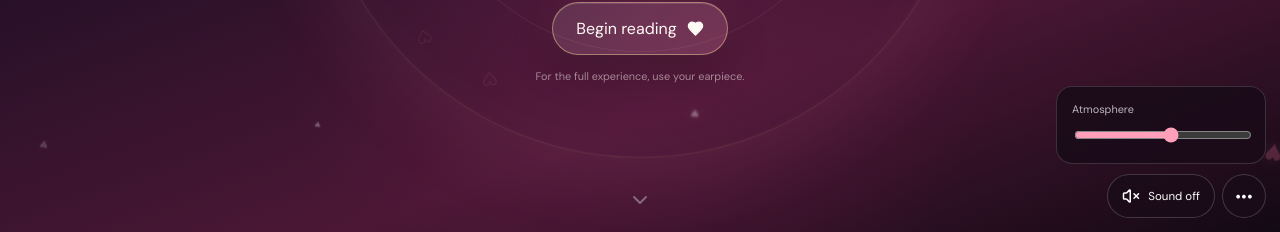
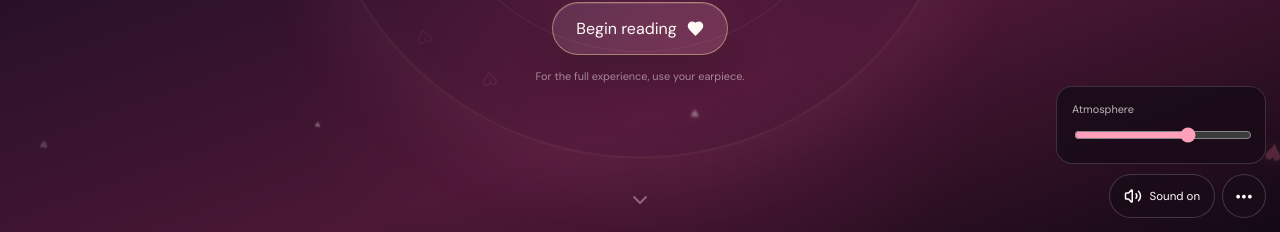
Before and after one commit to FxChappa/letter-to-her-heart, a React (Vite) app: page / in a window 1280 px wide. Both pictures are taken after a click on the button "•••". Shown: the part 568-800 px from the top of the page. Built offline with nearby package versions, Linux system fonts and the light colour scheme.

Commit message:
Refine autoplay and chapter encouragements

```diff
--- a/src/main.tsx
+++ b/src/main.tsx
@@ -11,15 +11,59 @@ import { chapters4 } from './chapters4';
 import { secondLetter } from './secondLetter';
 
 const firstLetter: Chapter[] = [...chapters1, ...chapters2, ...chapters3, ...chapters4];
-const messages = ['Keep going, beautiful.','I’m right here with you.','There’s more on my heart.','You look beautiful reading this.','Thank you for holding my heart gently.','Don’t stop now, Santana.','This next part matters.','Still with me, beautiful?'];
+
+const messages = [
+  'Keep going, beautiful.',
+  'I’m right here with you.',
+  'Take your time with this part.',
+  'You have no idea how much you mean to me.',
+  'Still reading? Good. I have more to say.',
+  'I hope you’re smiling right now.',
+  'This part came straight from my heart.',
+  'Stay with me, Santana.',
+  'You deserve to hear every word.',
+  'I meant every line you just read.',
+  'There is still more of us ahead.',
+  'I hope you can feel me beside you.',
+  'You are worth being intentional about.',
+  'Don’t rush this one, beautiful.',
+  'This is me choosing honesty with you.',
+  'Thank you for giving my heart your time.',
+  'I’m smiling just imagining you reading this.',
+  'You make all of this worth saying.',
+  'The next part matters to me.',
+  'I hope this feels like a hug from me.',
+  'You are deeply loved, Santana.',
+  'Still here? Then come a little closer.',
+  'I’m not finished loving on you yet.',
+  'You make my future feel warmer.',
+  'I hope your heart feels safe here.',
+  'There’s another piece of me waiting.',
+  'This is the part nobody else gets.',
+  'You and me. Keep going.',
+  'I hope I get to tell you this in person.',
+  'You’re holding a very private piece of me.',
+  'I hope you feel chosen in these words.',
+  'There’s still more I want you to know.',
+  'Come a little further into my heart.',
+  'I’m grateful it’s you reading this.',
+  'This is me, with nothing hidden.',
+  'Keep this moment between us.',
+  'I hope one day we reread this together.',
+  'You’re almost at another piece of us.',
+  'Thank you for staying with me.',
+  'One more piece of my heart, beautiful.'
+];
+
 const normalize = (value: string) => value.toLowerCase().replace(/[’‘`]/g, "'").replace(/[^a-z0-9\s']/g, '').replace(/\s+/g, ' ').trim();
 
 function useAmbientAudio() {
   const contextRef = useRef<AudioContext | null>(null);
   const masterRef = useRef<GainNode | null>(null);
   const schedulerRef = useRef<number | null>(null);
+  const startingRef = useRef<Promise<boolean> | null>(null);
   const [playing, setPlaying] = useState(false);
-  const [volume, setVolumeState] = useState(0.42);
+  const [volume, setVolumeState] = useState(0.52);
 
   const scheduleChord = (context: AudioContext, destination: AudioNode, index: number) => {
     const progressions = [[146.83,174.61,220,261.63],[130.81,164.81,196,246.94],[110,146.83,174.61,220],[123.47,146.83,185,220]];
@@ -32,56 +76,111 @@ function useAmbientAudio() {
       oscillator.type = noteIndex === 0 ? 'sine' : 'triangle';
       oscillator.frequency.setValueAtTime(frequency / (noteIndex === 0 ? 2 : 1), now);
       oscillator.detune.setValueAtTime((noteIndex - 1.5) * 2.2, now);
-      filter.type = 'lowpass'; filter.frequency.setValueAtTime(760 + noteIndex * 90, now); filter.Q.value = 0.35;
+      filter.type = 'lowpass';
+      filter.frequency.setValueAtTime(760 + noteIndex * 90, now);
+      filter.Q.value = 0.35;
       gain.gain.setValueAtTime(0.0001, now);
       gain.gain.exponentialRampToValueAtTime(noteIndex === 0 ? 0.09 : 0.034, now + 2.2);
       gain.gain.exponentialRampToValueAtTime(0.0001, now + 11.8);
       oscillator.connect(filter).connect(gain).connect(destination);
-      oscillator.start(now); oscillator.stop(now + 12);
+      oscillator.start(now);
+      oscillator.stop(now + 12);
     });
     const shimmer = context.createOscillator();
     const shimmerGain = context.createGain();
-    shimmer.type = 'sine'; shimmer.frequency.setValueAtTime(chord[2] * 2, now + 1.5);
+    shimmer.type = 'sine';
+    shimmer.frequency.setValueAtTime(chord[2] * 2, now + 1.5);
     shimmerGain.gain.setValueAtTime(0.0001, now + 1.5);
     shimmerGain.gain.exponentialRampToValueAtTime(0.014, now + 2.1);
     shimmerGain.gain.exponentialRampToValueAtTime(0.0001, now + 5.8);
-    shimmer.connect(shimmerGain).connect(destination); shimmer.start(now + 1.5); shimmer.stop(now + 6);
+    shimmer.connect(shimmerGain).connect(destination);
+    shimmer.start(now + 1.5);
+    shimmer.stop(now + 6);
   };
 
   const stop = () => {
     if (schedulerRef.current !== null) window.clearInterval(schedulerRef.current);
     schedulerRef.current = null;
-    const context = contextRef.current; const master = masterRef.current;
+    startingRef.current = null;
+    const context = contextRef.current;
+    const master = masterRef.current;
     if (context && master) {
       master.gain.cancelScheduledValues(context.currentTime);
       master.gain.setValueAtTime(Math.max(master.gain.value, 0.0001), context.currentTime);
-      master.gain.exponentialRampToValueAtTime(0.0001, context.currentTime + 0.9);
-      window.setTimeout(() => void context.close(), 1000);
+      master.gain.exponentialRampToValueAtTime(0.0001, context.currentTime + 0.7);
+      window.setTimeout(() => void context.close(), 800);
+    } else if (context) {
+      void context.close();
     }
-    contextRef.current = null; masterRef.current = null; setPlaying(false);
+    contextRef.current = null;
+    masterRef.current = null;
+    setPlaying(false);
   };
 
-  const start = async () => {
-    if (playing) return;
-    const AudioContextClass = window.AudioContext ?? (window as typeof window & { webkitAudioContext?: typeof AudioContext }).webkitAudioContext;
-    if (!AudioContextClass) return;
-    const context = new AudioContextClass(); await context.resume();
-    const master = context.createGain(); const compressor = context.createDynamicsCompressor(); const warmFilter = context.createBiquadFilter();
-    warmFilter.type = 'lowpass'; warmFilter.frequency.value = 1350; warmFilter.Q.value = 0.3;
-    compressor.threshold.value = -24; compressor.knee.value = 20; compressor.ratio.value = 3; compressor.attack.value = 0.1; compressor.release.value = 0.75;
-    master.gain.setValueAtTime(0.0001, context.currentTime);
-    master.connect(warmFilter).connect(compressor).connect(context.destination);
-    master.gain.exponentialRampToValueAtTime(volume, context.currentTime + 2.2);
-    let chordIndex = 0; scheduleChord(context, master, chordIndex++);
-    schedulerRef.current = window.setInterval(() => scheduleChord(context, master, chordIndex++), 9400);
-    contextRef.current = context; masterRef.current = master; setPlaying(true);
+  const start = async (): Promise<boolean> => {
+    if (contextRef.current?.state === 'running' && schedulerRef.current !== null) {
+      setPlaying(true);
+      return true;
+    }
+    if (startingRef.current) return startingRef.current;
+
+    const attempt = (async () => {
+      const AudioContextClass = window.AudioContext ?? (window as typeof window & { webkitAudioContext?: typeof AudioContext }).webkitAudioContext;
+      if (!AudioContextClass) return false;
+
+      const context = new AudioContextClass();
+      try {
+        await context.resume();
+      } catch {
+        void context.close();
+        return false;
+      }
+
+      if (context.state !== 'running') {
+        void context.close();
+        return false;
+      }
+
+      const master = context.createGain();
+      const compressor = context.createDynamicsCompressor();
+      const warmFilter = context.createBiquadFilter();
+      warmFilter.type = 'lowpass';
+      warmFilter.frequency.value = 1350;
+      warmFilter.Q.value = 0.3;
+      compressor.threshold.value = -24;
+      compressor.knee.value = 20;
+      compressor.ratio.value = 3;
+      compressor.attack.value = 0.1;
+      compressor.release.value = 0.75;
+      master.gain.setValueAtTime(0.0001, context.currentTime);
+      master.connect(warmFilter).connect(compressor).connect(context.destination);
+      master.gain.exponentialRampToValueAtTime(volume, context.currentTime + 1.6);
+
+      let chordIndex = 0;
+      scheduleChord(context, master, chordIndex++);
+      schedulerRef.current = window.setInterval(() => scheduleChord(context, master, chordIndex++), 9400);
+      contextRef.current = context;
+      masterRef.current = master;
+      setPlaying(true);
+      return true;
+    })();
+
+    startingRef.current = attempt;
+    const result = await attempt;
+    startingRef.current = null;
+    return result;
   };
 
   const setVolume = (nextVolume: number) => {
     setVolumeState(nextVolume);
-    const context = contextRef.current; const master = masterRef.current;
-    if (context && master) { master.gain.cancelScheduledValues(context.currentTime); master.gain.linearRampToValueAtTime(nextVolume, context.currentTime + 0.18); }
+    const context = contextRef.current;
+    const master = masterRef.current;
+    if (context && master) {
+      master.gain.cancelScheduledValues(context.currentTime);
+      master.gain.linearRampToValueAtTime(nextVolume, context.currentTime + 0.18);
+    }
   };
+
   useEffect(() => () => stop(), []);
   return { playing, volume, start, stop, setVolume };
 }
@@ -95,44 +194,174 @@ function ChapterCard({ chapter, index, phase }: { chapter: Chapter; index: numbe
 }
 
 function App() {
-  const [entered, setEntered] = useState(false); const [progress, setProgress] = useState(0); const [controlsOpen, setControlsOpen] = useState(false);
-  const [answer, setAnswer] = useState(''); const [unlockError, setUnlockError] = useState(false); const [hint, setHint] = useState(0);
-  const [unlocked, setUnlocked] = useState(false); const [unlocking, setUnlocking] = useState(false); const [toast, setToast] = useState<string | null>(null);
-  const seenChapters = useRef(new Set<string>()); const toastTimer = useRef<number | null>(null);
+  const [entered, setEntered] = useState(false);
+  const [progress, setProgress] = useState(0);
+  const [controlsOpen, setControlsOpen] = useState(false);
+  const [answer, setAnswer] = useState('');
+  const [unlockError, setUnlockError] = useState(false);
+  const [hint, setHint] = useState(0);
+  const [unlocked, setUnlocked] = useState(false);
+  const [unlocking, setUnlocking] = useState(false);
+  const [toast, setToast] = useState<string | null>(null);
+  const seenChapters = useRef(new Set<string>());
+  const toastTimer = useRef<number | null>(null);
+  const messageIndex = useRef(0);
   const { playing, volume, start, stop, setVolume } = useAmbientAudio();
-  const hearts = useMemo(() => Array.from({ length: 34 }, (_, index) => ({ id:index,left:`${(index*29+4)%100}%`,delay:`-${(index*.83)%14}s`,duration:`${8+(index%7)*1.2}s`,size:`${10+(index%6)*4}px`,drift:`${-22+(index%9)*6}px`,opacity:`${.12+(index%5)*.06}`,symbol:index%4===0?'♡':'♥' })), []);
 
-  useEffect(() => { const onScroll=()=>{const maximum=document.documentElement.scrollHeight-window.innerHeight;setProgress(maximum>0?Math.min(100,(window.scrollY/maximum)*100):0)};onScroll();window.addEventListener('scroll',onScroll,{passive:true});return()=>window.removeEventListener('scroll',onScroll)},[]);
+  const hearts = useMemo(() => Array.from({ length: 34 }, (_, index) => ({
+    id:index,left:`${(index*29+4)%100}%`,delay:`-${(index*.83)%14}s`,duration:`${8+(index%7)*1.2}s`,size:`${10+(index%6)*4}px`,drift:`${-22+(index%9)*6}px`,opacity:`${.12+(index%5)*.06}`,symbol:index%4===0?'♡':'♥'
+  })), []);
+
+  const burstParticles = useMemo(() => Array.from({ length: 16 }, (_, index) => {
+    const angle = (Math.PI * 2 * index) / 16;
+    const distance = 42 + (index % 4) * 9;
+    return {
+      id: index,
+      x: `${Math.cos(angle) * distance}px`,
+      y: `${Math.sin(angle) * distance}px`,
+      r: `${index * 41 - 90}deg`,
+      delay: `${(index % 4) * 0.035}s`,
+      size: `${10 + (index % 5) * 2}px`,
+      symbol: index % 3 === 0 ? '♡' : '♥'
+    };
+  }), []);
+
   useEffect(() => {
-    const elements=Array.from(document.querySelectorAll<HTMLElement>('[data-reveal]'));
-    const observer=new IntersectionObserver(entries=>entries.forEach(entry=>{if(!entry.isIntersecting)return;const element=entry.target as HTMLElement;element.classList.add('is-visible');const id=element.dataset.chapter;if(id&&!seenChapters.current.has(id)){seenChapters.current.add(id);if(seenChapters.current.size>1){setToast(messages[(seenChapters.current.size-2)%messages.length]);if(toastTimer.current)window.clearTimeout(toastTimer.current);toastTimer.current=window.setTimeout(()=>setToast(null),3000)}}}),{threshold:.32,rootMargin:'0px 0px -18% 0px'});
-    elements.forEach(element=>observer.observe(element));return()=>observer.disconnect();
-  },[unlocked]);
+    let active = true;
+    const events: Array<keyof WindowEventMap> = ['pointerdown', 'touchstart', 'keydown', 'wheel', 'scroll'];
+    const removeFallbacks = () => events.forEach(eventName => window.removeEventListener(eventName, attemptFromGesture));
+    const attemptFromGesture = () => { void attemptStart(); };
+    const attemptStart = async () => {
+      if (!active) return;
+      const started = await start();
+      if (started) removeFallbacks();
+    };
 
-  const begin=async()=>{setEntered(true);await start();window.setTimeout(()=>document.getElementById('letter')?.scrollIntoView({behavior:'smooth'}),350)};
-  const submitUnlock=(event:FormEvent)=>{event.preventDefault();const accepted=['i want a lifetime of nights with you','a lifetime of nights with you','lifetime of nights with you'];if(!accepted.includes(normalize(answer))){setUnlockError(true);window.setTimeout(()=>setUnlockError(false),650);return}setUnlocking(true);window.setTimeout(()=>{setUnlocked(true);setUnlocking(false);setToast('You remembered. ❤️');window.setTimeout(()=>{document.getElementById('second-letter')?.scrollIntoView({behavior:'smooth'});window.setTimeout(()=>setToast(null),2500)},350)},1300)};
+    void attemptStart();
+    events.forEach(eventName => window.addEventListener(eventName, attemptFromGesture, { passive: true }));
+    return () => {
+      active = false;
+      removeFallbacks();
+    };
+  }, []);
 
-  return <main className={entered?'experience experience--entered':'experience'}>
-    <div className="progress" style={{transform:`scaleX(${progress/100})`}} aria-hidden="true"/><div className="grain" aria-hidden="true"/>
+  useEffect(() => {
+    const onScroll = () => {
+      const maximum = document.documentElement.scrollHeight - window.innerHeight;
+      setProgress(maximum > 0 ? Math.min(100, (window.scrollY / maximum) * 100) : 0);
+    };
+    onScroll();
+    window.addEventListener('scroll', onScroll, { passive: true });
+    return () => window.removeEventListener('scroll', onScroll);
+  }, []);
+
+  useEffect(() => {
+    const elements = Array.from(document.querySelectorAll<HTMLElement>('[data-reveal]'));
+    const observer = new IntersectionObserver(entries => entries.forEach(entry => {
+      if (!entry.isIntersecting) return;
+      const element = entry.target as HTMLElement;
+      element.classList.add('is-visible');
+      const id = element.dataset.chapter;
+      if (id && !seenChapters.current.has(id)) {
+        seenChapters.current.add(id);
+        if (seenChapters.current.size > 1) {
+          const nextMessage = messages[messageIndex.current];
+          messageIndex.current += 1;
+          if (nextMessage) {
+            setToast(nextMessage);
+            if (toastTimer.current) window.clearTimeout(toastTimer.current);
+            toastTimer.current = window.setTimeout(() => setToast(null), 3200);
+          }
+        }
+      }
+    }), { threshold: .32, rootMargin: '0px 0px -18% 0px' });
+    elements.forEach(element => observer.observe(element));
+    return () => observer.disconnect();
+  }, [unlocked]);
+
+  const begin = async () => {
+    setEntered(true);
+    await start();
+    window.setTimeout(() => document.getElementById('letter')?.scrollIntoView({ behavior: 'smooth' }), 350);
+  };
+
+  const submitUnlock = (event: FormEvent) => {
+    event.preventDefault();
+    const accepted = ['i want a lifetime of nights with you','a lifetime of nights with you','lifetime of nights with you'];
+    if (!accepted.includes(normalize(answer))) {
+      setUnlockError(true);
+      window.setTimeout(() => setUnlockError(false), 650);
+      return;
+    }
+    setUnlocking(true);
+    window.setTimeout(() => {
+      setUnlocked(true);
+      setUnlocking(false);
+      setToast('You remembered. ❤️');
+      window.setTimeout(() => {
+        document.getElementById('second-letter')?.scrollIntoView({ behavior: 'smooth' });
+        window.setTimeout(() => setToast(null), 2500);
+      }, 350);
+    }, 1300);
+  };
+
+  return <main className={entered ? 'experience experience--entered' : 'experience'}>
+    <div className="progress" style={{ transform: `scaleX(${progress / 100})` }} aria-hidden="true" />
+    <div className="grain" aria-hidden="true" />
     <section className="hero" aria-labelledby="page-title">
-      <div className="heart-rain" aria-hidden="true">{hearts.map(heart=><span key={heart.id} style={{left:heart.left,animationDelay:heart.delay,animationDuration:heart.duration,fontSize:heart.size,opacity:heart.opacity,'--drift':heart.drift} as React.CSSProperties}>{heart.symbol}</span>)}</div>
-      <div className="hero__halo hero__halo--outer" aria-hidden="true"/><div className="hero__halo hero__halo--inner" aria-hidden="true"/>
-      <div className="hero__content"><p className="kicker"><Sparkles size={14}/> Santana’s private space</p><h1 id="page-title">Letter to Her Heart<span aria-hidden="true">♥</span></h1><p className="intro-copy">You asked me to write you a letter. I could have sent a document like a normal person… but you know me. I build things. So I built this little space just for you.</p><p className="signature">— Aldane</p><button className="begin" type="button" onClick={begin}>Begin reading <Heart size={17} fill="currentColor"/></button><p className="sound-note">For the full experience, use your earpiece.</p></div>
-      <a className="scroll-hint" href="#letter" aria-label="Go to the letter"><ChevronDown/></a>
+      <div className="heart-rain" aria-hidden="true">{hearts.map(heart => <span key={heart.id} style={{ left:heart.left,animationDelay:heart.delay,animationDuration:heart.duration,fontSize:heart.size,opacity:heart.opacity,'--drift':heart.drift } as React.CSSProperties}>{heart.symbol}</span>)}</div>
+      <div className="hero__halo hero__halo--outer" aria-hidden="true" />
+      <div className="hero__halo hero__halo--inner" aria-hidden="true" />
+      <div className="hero__content">
+        <p className="kicker"><Sparkles size={14} /> Santana’s private space</p>
+        <h1 id="page-title">Letter to Her Heart<span aria-hidden="true">♥</span></h1>
+        <p className="intro-copy">You asked me to write you a letter. I could have sent a document like a normal person… but you know me. I build things. So I built this little space just for you.</p>
+        <p className="signature">— Aldane</p>
+        <button className="begin" type="button" onClick={begin}>Begin reading <Heart size={17} fill="currentColor" /></button>
+        <p className="sound-note">For the full experience, use your earpiece.</p>
+      </div>
+      <a className="scroll-hint" href="#letter" aria-label="Go to the letter"><ChevronDown /></a>
     </section>
+
     <section id="letter" className="letter" aria-label="First letter to Santana">
-      <div className="letter__opening" data-reveal><span>Written slowly. Meant to be felt.</span><Heart size={14} fill="currentColor"/></div>
-      {firstLetter.map((chapter,index)=><ChapterCard chapter={chapter} index={index} phase="first" key={`first-${chapter.title}`}/>)}
-      <section className={`unlock ${unlocking?'unlock--opening':''}`} data-reveal aria-labelledby="unlock-title">
-        <div className="unlock__hearts" aria-hidden="true">♡ ♥ ♡</div><LockKeyhole size={25}/><p className="unlock__eyebrow">One more chapter</p><h2 id="unlock-title">Complete the sentence…</h2><blockquote>“I don’t want another night with you…”</blockquote>
-        <form onSubmit={submitUnlock} className={unlockError?'unlock__form unlock__form--error':'unlock__form'}><label htmlFor="answer">Your answer</label><input id="answer" value={answer} onChange={event=>setAnswer(event.target.value)} autoComplete="off" placeholder="Finish the thought"/><button type="submit">Unlock the next letter <Heart size={16} fill="currentColor"/></button></form>
-        <button className="hint" type="button" onClick={()=>setHint(current=>Math.min(2,current+1))}>Need a hint?</button>{hint>0&&<p className="hint__text">{hint===1?'It is not about remembering one night.':'Think about how long I want us to have.'}</p>}{unlocking&&<div className="unlock__success"><Heart fill="currentColor"/><span>You remembered.</span></div>}
+      <div className="letter__opening" data-reveal><span>Written slowly. Meant to be felt.</span><Heart size={14} fill="currentColor" /></div>
+      {firstLetter.map((chapter,index) => <ChapterCard chapter={chapter} index={index} phase="first" key={`first-${chapter.title}`} />)}
+
+      <section className={`unlock ${unlocking ? 'unlock--opening' : ''}`} data-reveal aria-labelledby="unlock-title">
+        <div className="unlock__hearts" aria-hidden="true">♡ ♥ ♡</div>
+        <LockKeyhole size={25} />
+        <p className="unlock__eyebrow">One more chapter</p>
+        <h2 id="unlock-title">Complete the sentence…</h2>
+        <blockquote>“I don’t want another night with you…”</blockquote>
+        <form onSubmit={submitUnlock} className={unlockError ? 'unlock__form unlock__form--error' : 'unlock__form'}>
+          <label htmlFor="answer">Your answer</label>
+          <input id="answer" value={answer} onChange={event => setAnswer(event.target.value)} autoComplete="off" placeholder="Finish the thought" />
+          <button type="submit">Unlock the next letter <Heart size={16} fill="currentColor" /></button>
+        </form>
+        <button className="hint" type="button" onClick={() => setHint(current => Math.min(2, current + 1))}>Need a hint?</button>
+        {hint > 0 && <p className="hint__text">{hint === 1 ? 'It is not about remembering one night.' : 'Think about how long I want us to have.'}</p>}
+        {unlocking && <div className="unlock__success"><Heart fill="currentColor" /><span>You remembered.</span></div>}
       </section>
-      {unlocked&&<section id="second-letter" className="second-letter" aria-label="Second letter to Santana"><div className="second-letter__opening" data-reveal><span>Continue if you dare</span><h2>This next letter is different.</h2><p>Still me. Just a side of me you’ve already met before.</p></div>{secondLetter.map((chapter,index)=><ChapterCard chapter={chapter} index={index} phase="second" key={`second-${chapter.title}`}/>) }<footer className="ending" data-reveal><Heart size={34} fill="currentColor"/><p>Not another night.<br/>A whole life with you.</p><span>— Aldane</span></footer></section>}
+
+      {unlocked && <section id="second-letter" className="second-letter" aria-label="Second letter to Santana">
+        <div className="second-letter__opening" data-reveal><span>Continue if you dare</span><h2>This next letter is different.</h2><p>Still me. Just a side of me you’ve already met before.</p></div>
+        {secondLetter.map((chapter,index) => <ChapterCard chapter={chapter} index={index} phase="second" key={`second-${chapter.title}`} />)}
+        <footer className="ending" data-reveal><Heart size={34} fill="currentColor" /><p>Not another night.<br />A whole life with you.</p><span>— Aldane</span></footer>
+      </section>}
     </section>
-    {toast&&<div className="heart-toast" role="status"><span className="heart-toast__burst">♥</span><p>{toast}</p></div>}
-    <aside className={controlsOpen?'audio audio--open':'audio'} aria-label="Sound controls">{controlsOpen&&<div className="audio__panel"><label htmlFor="volume">Atmosphere</label><input id="volume" type="range" min="0.1" max="0.68" step="0.01" value={volume} onChange={event=>setVolume(Number(event.target.value))}/></div>}<button className="audio__button" type="button" onClick={()=>{if(playing)stop();else void start();setControlsOpen(false)}} aria-label={playing?'Turn background sound off':'Turn background sound on'}>{playing?<Volume2 size={18}/>:<VolumeX size={18}/>}<span>{playing?'Sound on':'Sound off'}</span></button><button className="audio__settings" type="button" onClick={()=>setControlsOpen(value=>!value)} aria-label="Adjust volume" aria-expanded={controlsOpen}>•••</button></aside>
+
+    {toast && <div className="heart-toast" role="status" key={toast}>
+      <div className="heart-toast__burst" aria-hidden="true">{burstParticles.map(particle => <span key={particle.id} style={{ '--x':particle.x,'--y':particle.y,'--r':particle.r,'--delay':particle.delay,fontSize:particle.size } as React.CSSProperties}>{particle.symbol}</span>)}</div>
+      <Heart className="heart-toast__icon" size={15} fill="currentColor" aria-hidden="true" />
+      <p>{toast}</p>
+    </div>}
+
+    <aside className={controlsOpen ? 'audio audio--open' : 'audio'} aria-label="Sound controls">
+      {controlsOpen && <div className="audio__panel"><label htmlFor="volume">Atmosphere</label><input id="volume" type="range" min="0.1" max="0.74" step="0.01" value={volume} onChange={event => setVolume(Number(event.target.value))} /></div>}
+      <button className="audio__button" type="button" onClick={() => { if (playing) stop(); else void start(); setControlsOpen(false); }} aria-label={playing ? 'Turn background sound off' : 'Turn background sound on'}>{playing ? <Volume2 size={18} /> : <VolumeX size={18} />}<span>{playing ? 'Sound on' : 'Sound off'}</span></button>
+      <button className="audio__settings" type="button" onClick={() => setControlsOpen(value => !value)} aria-label="Adjust volume" aria-expanded={controlsOpen}>•••</button>
+    </aside>
   </main>;
 }
 
-createRoot(document.getElementById('root')!).render(<React.StrictMode><App/></React.StrictMode>);
+createRoot(document.getElementById('root')!).render(<React.StrictMode><App /></React.StrictMode>);
```
